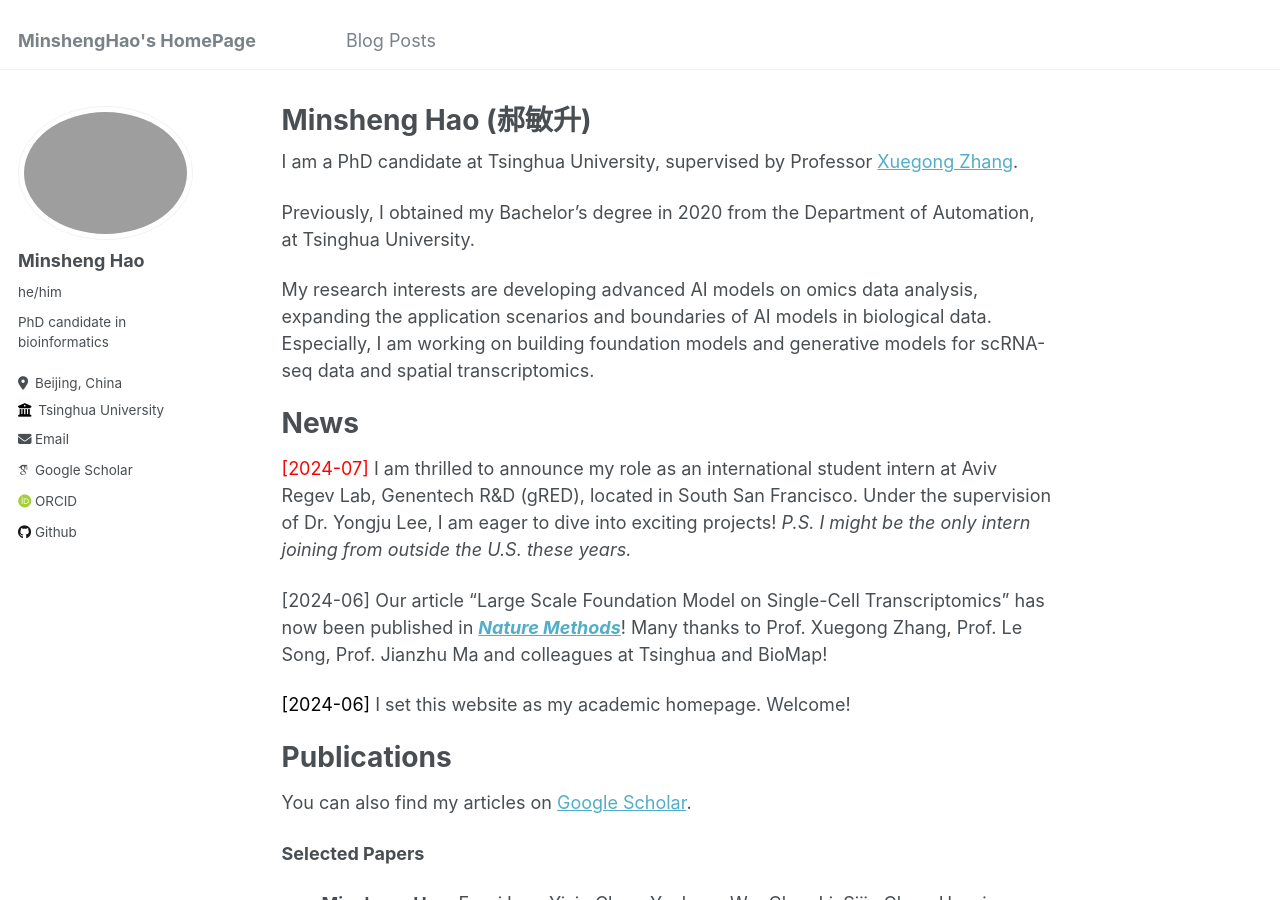
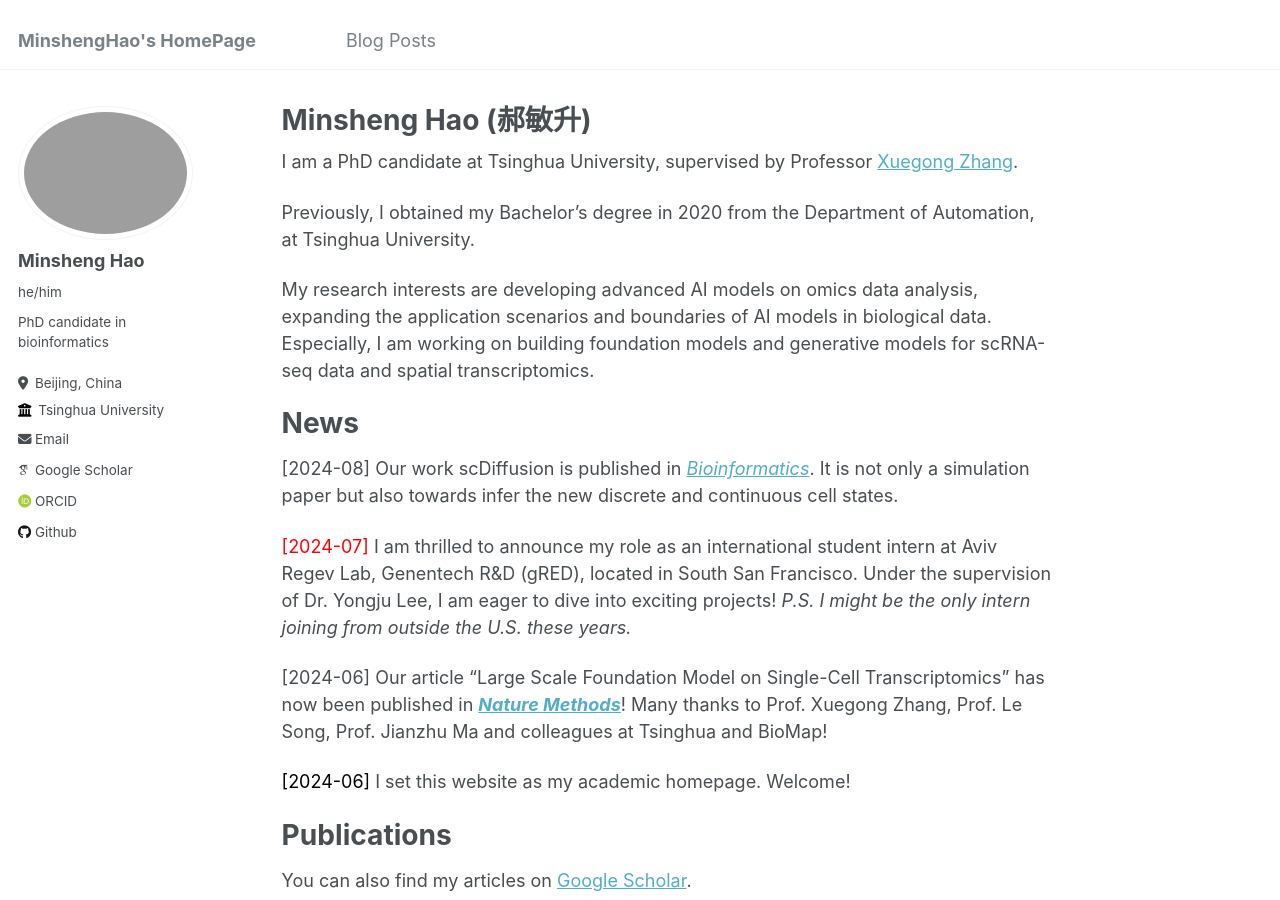
Before and after one commit to WhirlFirst/WhirlFirst.github.io, a Jekyll site: the page built from _pages/about.md, in a window 1280 px wide and 900 px high. Built offline with Jekyll 4.4.1, drawn with Linux system fonts in a browser that asks for light colours; some web fonts are replaced.

Commit message:
modified:   _pages/about.md

```diff
--- a/_pages/about.md
+++ b/_pages/about.md
@@ -14,6 +14,9 @@ My research interests are developing advanced AI models on omics data analysis,
 
 News
 ======
+
+<span style="color:balck;">[2024-08]</span> Our work scDiffusion is published in [*Bioinformatics*](https://doi.org/10.1093/bioinformatics/btae518). It is not only a simulation paper but also towards infer the new discrete and continuous cell states.
+
 <span style="color:red;">[2024-07]</span> I am thrilled to announce my role as an international student intern at Aviv Regev Lab, Genentech R&D (gRED), located in South San Francisco. Under the supervision of Dr. Yongju Lee, I am eager to dive into exciting projects! *P.S. I might be the only intern joining from outside the U.S. these years.*
 
 <span style="color:balck;">[2024-06]</span> Our article "Large Scale Foundation Model on Single-Cell Transcriptomics" has now been published in [***Nature Methods***](https://www.nature.com/articles/s41592-024-02305-7)! Many thanks to Prof. Xuegong Zhang, Prof. Le Song, Prof. Jianzhu Ma and colleagues at Tsinghua and BioMap!
```
